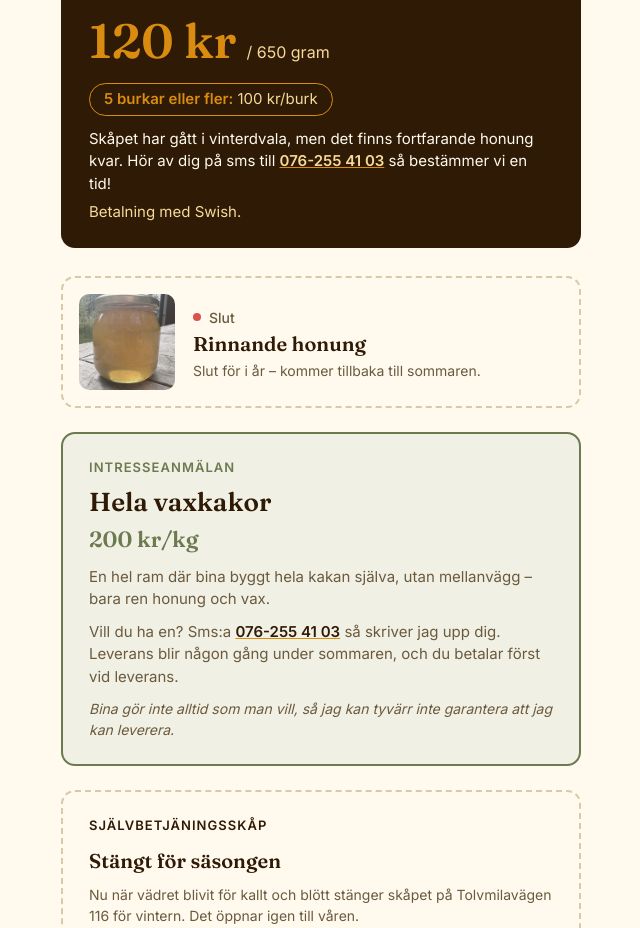
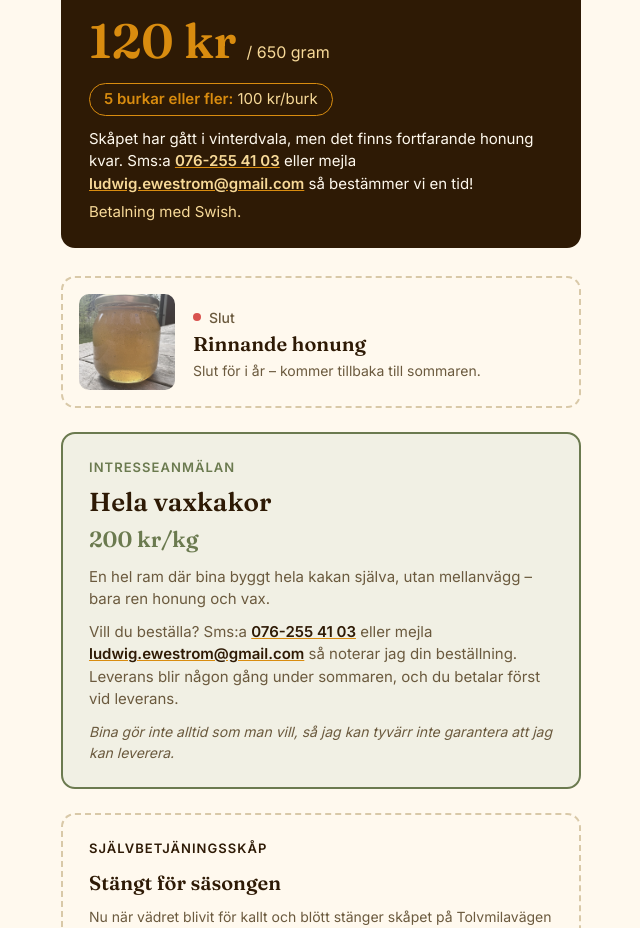
Before and after one commit to LudwigE/honung, a plain HTML site: page index.html in a window 1280 px wide. Shown: the part 1084-2012 px from the top of the page, without its empty margins (319-959 px from the left). Drawn offline with Linux system fonts and the light colour scheme.

Commit message:
Beställ via sms eller mejl
Co-Authored-By: Claude Opus 5.5 <noreply@anthropic.com>

```diff
--- a/index.html
+++ b/index.html
@@ -12,7 +12,7 @@
 <meta property="og:url" content="https://ewestromshonung.se/">
 <meta property="og:site_name" content="Eweströms Honung">
 <meta property="og:title" content="Eweströms Honung – lokal honung från Borlänge">
-<meta property="og:description" content="Ympad honung: 120 kr / 650 gram – 100 kr/burk vid 5 eller fler. Det finns honung kvar – hör av dig på sms om du vill köpa.">
+<meta property="og:description" content="Ympad honung: 120 kr / 650 gram – 100 kr/burk vid 5 eller fler. Det finns honung kvar – sms:a eller mejla om du vill köpa.">
 <meta property="og:image" content="https://ewestromshonung.se/img/ympad.jpg">
 <meta property="og:image:alt" content="Tre burkar ympad honung">
 <link rel="canonical" href="https://ewestromshonung.se/">
@@ -387,7 +387,7 @@
         <span class="unit">/ 650 gram</span>
       </div>
       <p class="bulk-price"><strong>5 burkar eller fler:</strong> 100 kr/burk</p>
-      <p class="price-note">Skåpet har gått i vinterdvala, men det finns fortfarande honung kvar. Hör av dig på sms till <a href="sms:+46762554103">076-255 41 03</a> så bestämmer vi en tid!</p>
+      <p class="price-note">Skåpet har gått i vinterdvala, men det finns fortfarande honung kvar. Sms:a <a href="sms:+46762554103">076-255 41 03</a> eller mejla <a href="mailto:ludwig.ewestrom@gmail.com">ludwig.ewestrom@gmail.com</a> så bestämmer vi en tid!</p>
       <p class="price-note">Betalning med Swish.</p>
     </section>
 
@@ -405,7 +405,7 @@
       <h2 class="product-name" id="vaxkaka">Hela vaxkakor</h2>
       <p class="comb-price">200 kr/kg</p>
       <p class="comb-text">En hel ram där bina byggt hela kakan själva, utan mellanvägg – bara ren honung och vax.</p>
-      <p class="comb-text">Vill du ha en? Sms:a <a href="sms:+46762554103">076-255 41 03</a> så skriver jag upp dig. Leverans blir någon gång under sommaren, och du betalar först vid leverans.</p>
+      <p class="comb-text">Vill du beställa? Sms:a <a href="sms:+46762554103">076-255 41 03</a> eller mejla <a href="mailto:ludwig.ewestrom@gmail.com">ludwig.ewestrom@gmail.com</a> så noterar jag din beställning. Leverans blir någon gång under sommaren, och du betalar först vid leverans.</p>
       <p class="comb-text comb-reservation">Bina gör inte alltid som man vill, så jag kan tyvärr inte garantera att jag kan leverera.</p>
     </section>
 
```
